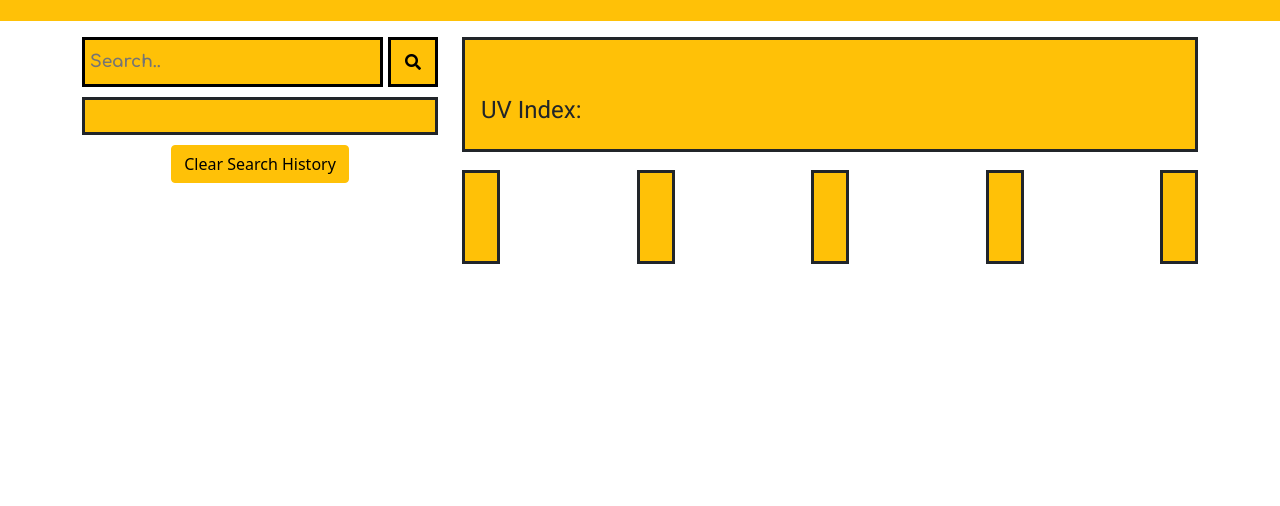
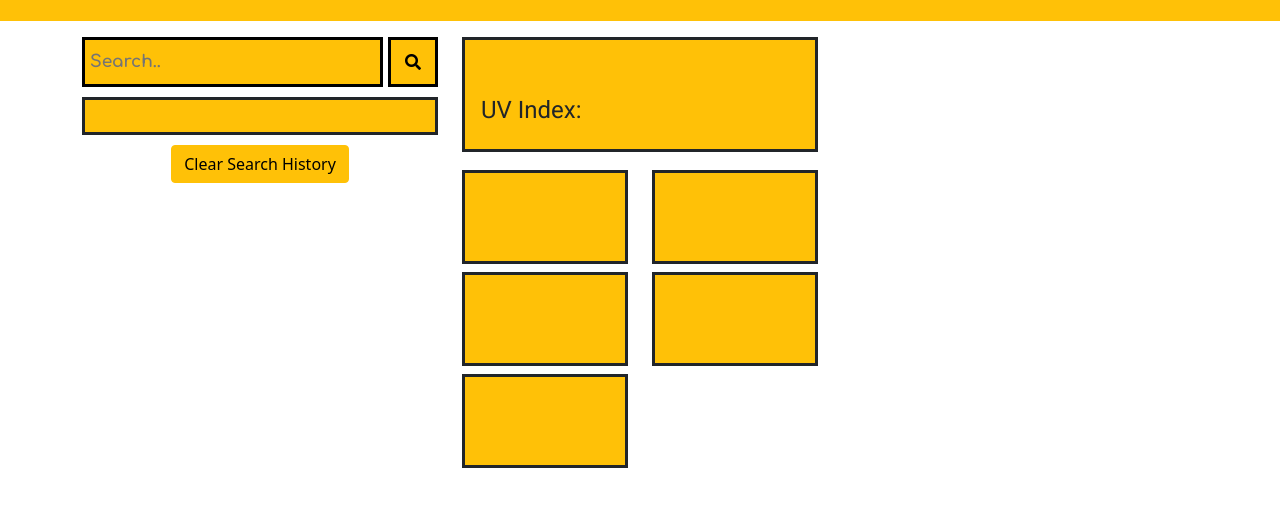
Before and after one commit to jlw429/HW6Weather, a plain HTML site: page index.html in a window 1280 px wide. Shown: the part 86-592 px from the top of the page. Drawn offline with nearby package versions, Linux system fonts and the light colour scheme.

Commit message:
mobile ready

```diff
--- a/index.html
+++ b/index.html
@@ -44,9 +44,9 @@
                 </div>
             </div>
             <!-- Weather -->
-            <div class="col-md-8 mt-2">
+            <div class="col-md-12 col-lg-4 mt-2">
                 <!-- Current Conditions -->
-                <div class="col-md-12 card-main">
+                <div class="col-12 card-main">
                     <div id="current-conditions" class="bg-warning card-body">
                         <h1 id="cc"></h1>
                         <img id="current-icon"></img>
@@ -59,7 +59,7 @@
                 </div>
                 <!-- Forecast -->
                 <div class="row forecast-row">
-                    <div class="col-xs-12 col-md-auto mt-2 ard-main">
+                    <div class="col-xs-12 col-md-6 mt-2 ard-main">
                         <div class="bg-warning card-body five">
                             <p id="five-date-one"></p>
                             <img id="five-icon-one"></img>
@@ -69,7 +69,7 @@
 
                         </div>
                     </div>
-                    <div class="col-xs-12 col-md-auto mt-2 card-main">
+                    <div class="col-xs-12 col-md-6 mt-2 card-main">
                         <div class="bg-warning card-body five">
                             <p id="five-date-two"></p>
                             <img id="five-icon-two"></img>
@@ -78,7 +78,7 @@
                             <p id="humid-two"></p>
                         </div>
                     </div>
-                    <div class="col-xs-12 col-md-auto mt-2 card-main">
+                    <div class="col-xs-12 col-md-6 mt-2 card-main">
                         <div class="bg-warning card-body five">
                             <p id="five-date-three"></p>
                             <img id="five-icon-three"></img>
@@ -87,7 +87,7 @@
                             <p id="humid-three"></p>
                         </div>
                     </div>
-                    <div class="col-xs-12 col-md-auto mt-2 card-main">
+                    <div class="col-xs-12 col-md-6 mt-2 card-main">
                         <div class="bg-warning card-body five">
                             <p id="five-date-four"></p>
                             <img id="five-icon-four"></img>
@@ -96,7 +96,7 @@
                             <p id="humid-four"></p>
                         </div>
                     </div>
-                    <div class="col-xs-12 col-md-auto mt-2 card-main">
+                    <div class="col-xs-12 col-md-6 mt-2 card-main">
                         <div class="bg-warning card-body five">
                             <p id="five-date-five"></p>
                             <img id="five-icon-five"></img>
```
